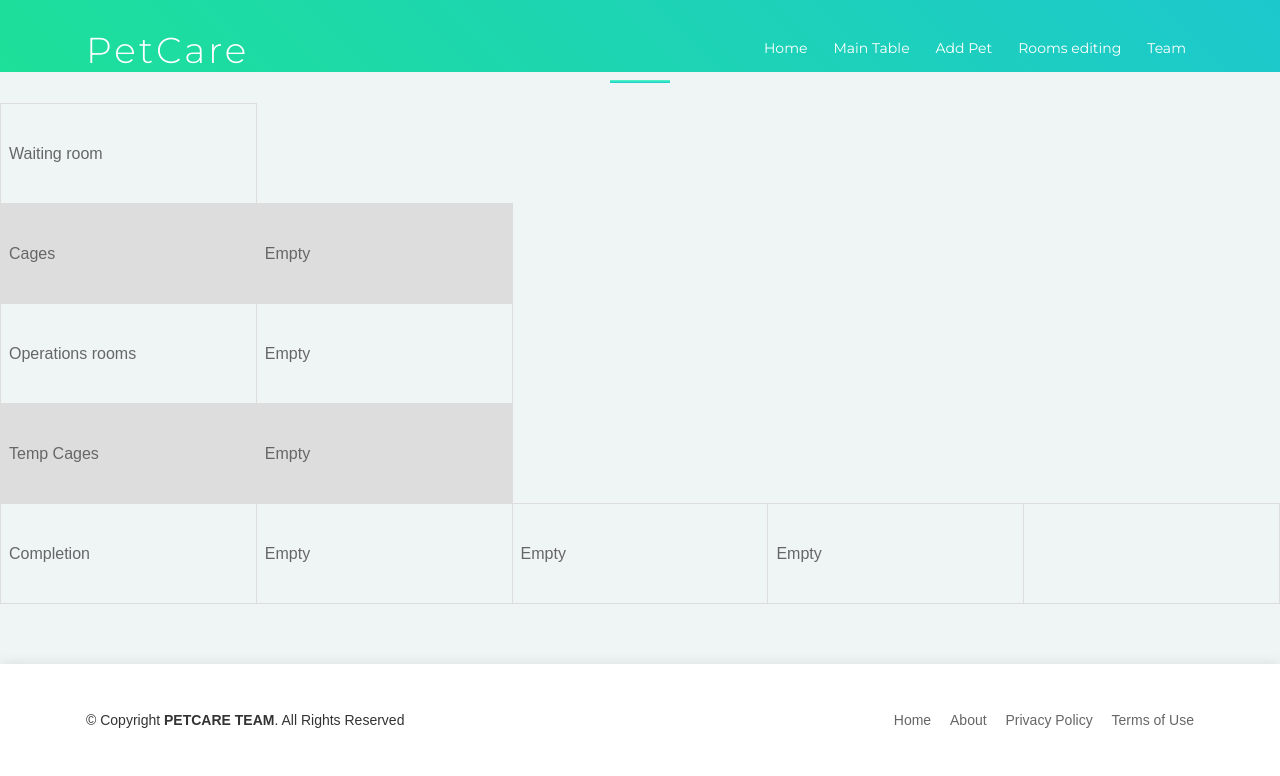
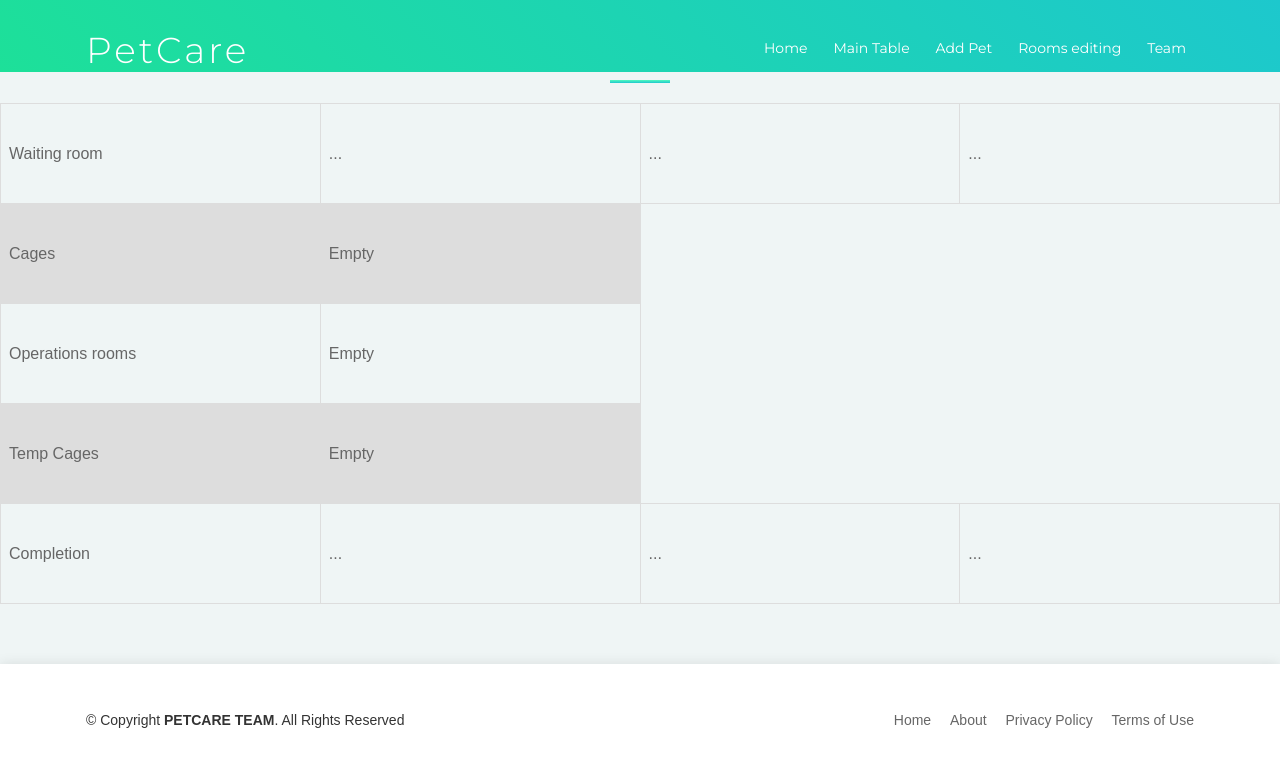
Before and after one commit to BarakMerdler/sadna, a Flask app: page /home in a window 1280 px wide. Shown: the top 776 px of the page. Run offline with Flask 2, Linux system fonts and the light colour scheme; the visitor is signed in with stand-in values (Sample User, id 1); data that the repository does not hold is empty; some libraries are stand-ins or nearby versions.

Commit message:
Home updated

```diff
--- a/templates/home.html
+++ b/templates/home.html
@@ -20,17 +20,21 @@
 
   }
 
+
+  .datasize {
+    border: 1px solid ;
+    text-align: left;
+    padding: 8px;
+    width:10%;
+
+
+  }
+
   tr:nth-child(even) {
     background-color: #dddddd;
   }
 
-  .datasize{
 
-    width:100%;
-    height: 10px;
-
-
-  }
 
 
 
@@ -68,22 +72,22 @@
 
 
 
-
         {% for pet in petWaiting %}
 
-        <td >
+        <td class="item1"  ondrop="drop(event)" ondragover="allowDrop(event)"> ...
 
-            <div  draggable="true" ondragstart="drag(event)" id="{{pet.animal._name}}" >
+              <div  draggable="true" ondragstart="drag(event)" id="{{pet.animal._name}}">
 
                 <p data-toggle="tooltip" title="name: {{pet.animal._name}}
                 type: {{pet.animal._type}}
                 place: {{pet.place}}">
 
-            <img src="{{ url_for('static',filename='img/animals/tiger.png')}}" width="30"   height="30" />
+                <img src="{{ url_for('static',filename='img/animals/tiger.png')}}" width="30"   height="30" draggable="true" id="dragtarget"/>
 
                 {{pet.animal._name}} the {{pet.animal._type}}
 
                 </p>
+
 
               </div>
 
@@ -92,9 +96,33 @@
         {% endfor %}
 
 
+    <td>
+
+      <div class="item1"  ondrop="drop(event)" ondragover="allowDrop(event)" width="100%">
+       ...
+      </div>
+
+   </td>
+
+
+   <td>
+
+    <div class="item1"  ondrop="drop(event)" ondragover="allowDrop(event)" width="100%">
+     ...
+    </div>
+
+  </td>
+
+  <td>
+
+    <div class="item1"  ondrop="drop(event)" ondragover="allowDrop(event)" width="100%">
+    ...
+    </div>
+
+  </td>
+
 
    </tr>
-
 
 
  <!--Cages-->
@@ -108,7 +136,7 @@
 
       {% for pet in petCage %}
 
-      <td>
+      <td class="item1"  ondrop="drop(event)" ondragover="allowDrop(event)"> ...
 
         <div   draggable="true" ondragstart="drag(event)" id="{{pet.animal._name}}"    >
 
@@ -161,7 +189,7 @@
 
       {% for pet in petOper %}
 
-      <td>
+      <td class="item1"  ondrop="drop(event)" ondragover="allowDrop(event)"> ...
 
 
 
@@ -213,7 +241,7 @@
 
       {% for pet in petTemp %}
 
-      <td>
+      <td class="item1"  ondrop="drop(event)" ondragover="allowDrop(event)"> ...
 
 
 
@@ -263,7 +291,7 @@
 
     {% for pet in petTemp %}
 
-  <td>
+  <td class="item1"  ondrop="drop(event)" ondragover="allowDrop(event)"> ...
 
 
 
@@ -290,7 +318,7 @@
     <td>
 
       <div class="item1"  ondrop="drop(event)" ondragover="allowDrop(event)" width="100%">
-        {{no_oper_room}} Empty
+      ...
       </div>
 
    </td>
@@ -299,7 +327,7 @@
    <td>
 
     <div class="item1"  ondrop="drop(event)" ondragover="allowDrop(event)" width="100%">
-       {{no_oper_room}} Empty
+     ...
     </div>
 
   </td>
@@ -307,21 +335,10 @@
   <td>
 
     <div class="item1"  ondrop="drop(event)" ondragover="allowDrop(event)" width="100%">
-     {{no_oper_room}} Empty
+    ...
     </div>
 
   </td>
-
-  <td>
-
-
-
-
-
-
-
-  </td>
-
 
 
 
@@ -338,4 +355,6 @@
 
 
 
+
+
 {%endblock%}
```
Also changed, not shown: static/js/main.js (line endings or trailing spaces). Lines whose indentation alone changed are shown as unchanged.
